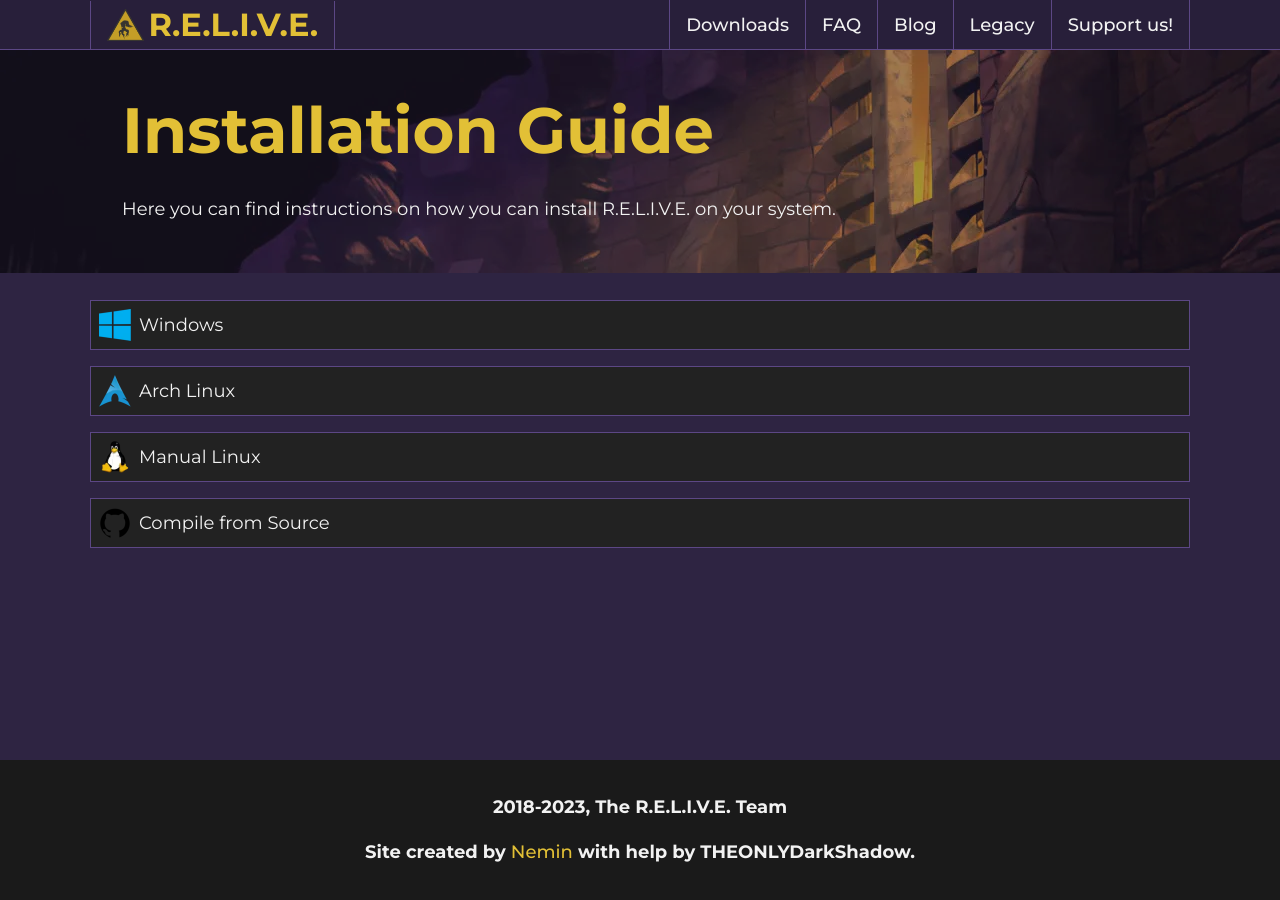
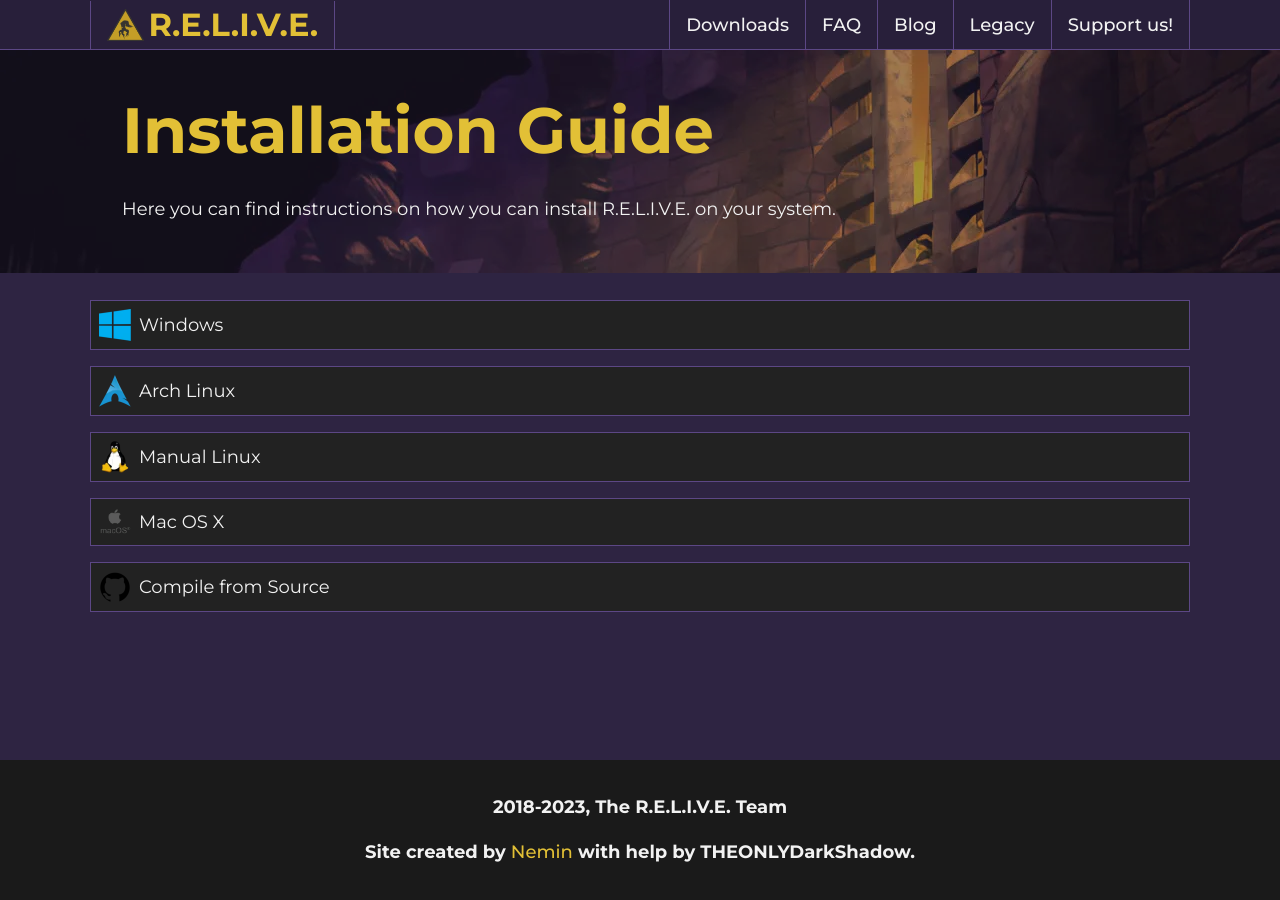
Before and after one commit to AliveTeam/AliveTeam.github.io, a Jekyll site: the page built from install.html, in a window 1280 px wide. Built offline with Jekyll 4.4.1, drawn with Linux system fonts in a browser that asks for light colours.

Commit message:
Descfix (#75)
* Date.

* Added FAQ-like page.

* Housekeeping.

* Reorganized about into faq.

* Split index into subpages.

* Start reworking downloads.

* Reworked downloads.

* Index rework WIP.

* Splitting CSS.

* More CSS changes.

* More CSS changes.

* Split header/footer into own files.

* Move around stuff in index.

* Move editor stuff outside downloads.

* WIP.

* Release candidate.

* Bugfixes.

* Expanded install instructions.

```diff
--- a/install.html
+++ b/install.html
@@ -62,6 +63,22 @@
       <details>
         <summary>
           <div>
+            <img alt="MacOSX" src="/imgs/macos.webp">
+            <span>Mac OS X</span>
+          </div>
+        </summary>
+        <div>
+          <ol>
+            <li><p>Install <code>SDL2</code>, <code>SDL2_image</code>, <code>SDL2_ttf</code> using <a href="https://brew.sh/">Homebrew</a>.</p></li>
+            <li><p>Extract R.E.L.I.V.E. into the appropriate game's folder.</p></li>
+            <li><p>Launch the executable.</p></li>
+          </ol>
+        </div>
+      </details>
+
+      <details>
+        <summary>
+          <div>
             <img alt="Visual Studio" src="/imgs/gh_s.webp">
             <span>Compile from Source</span>
           </div>
```
Also changed, not shown: other parts of install.html (+1 -0 lines).
